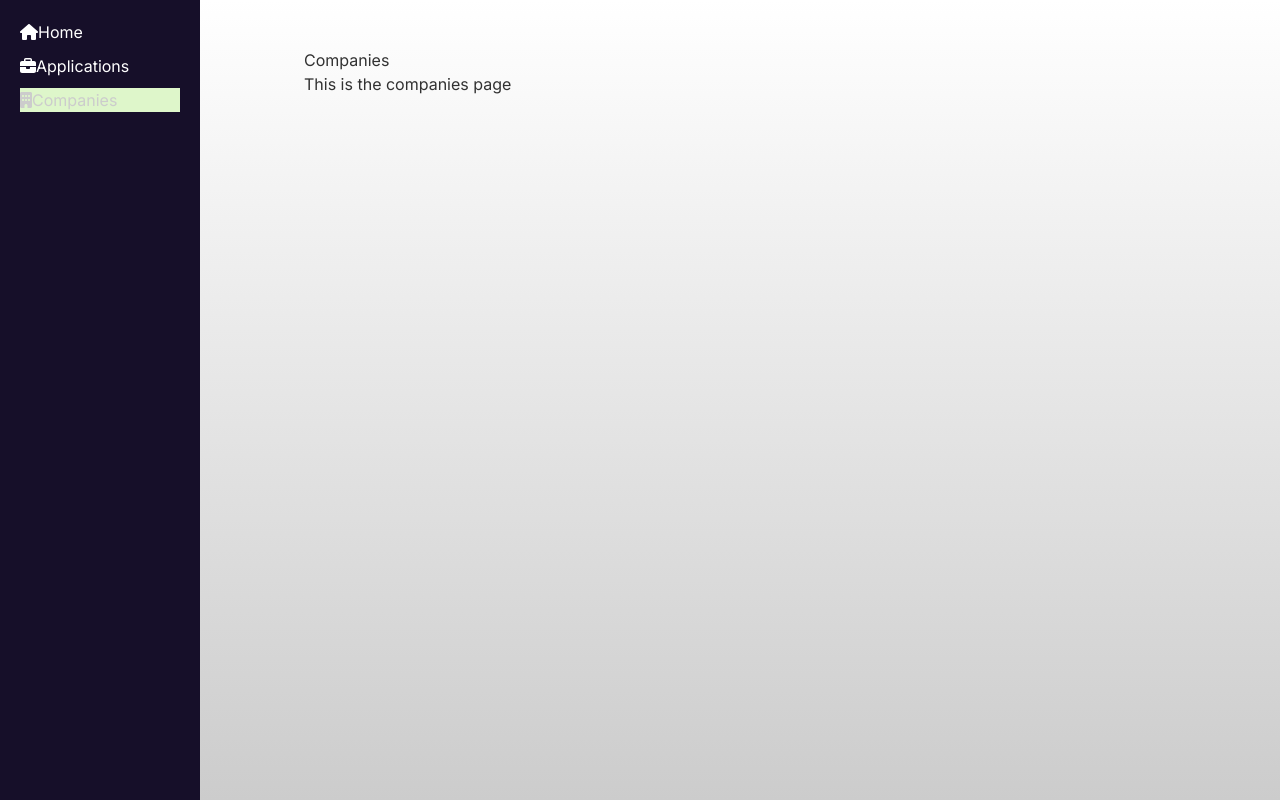
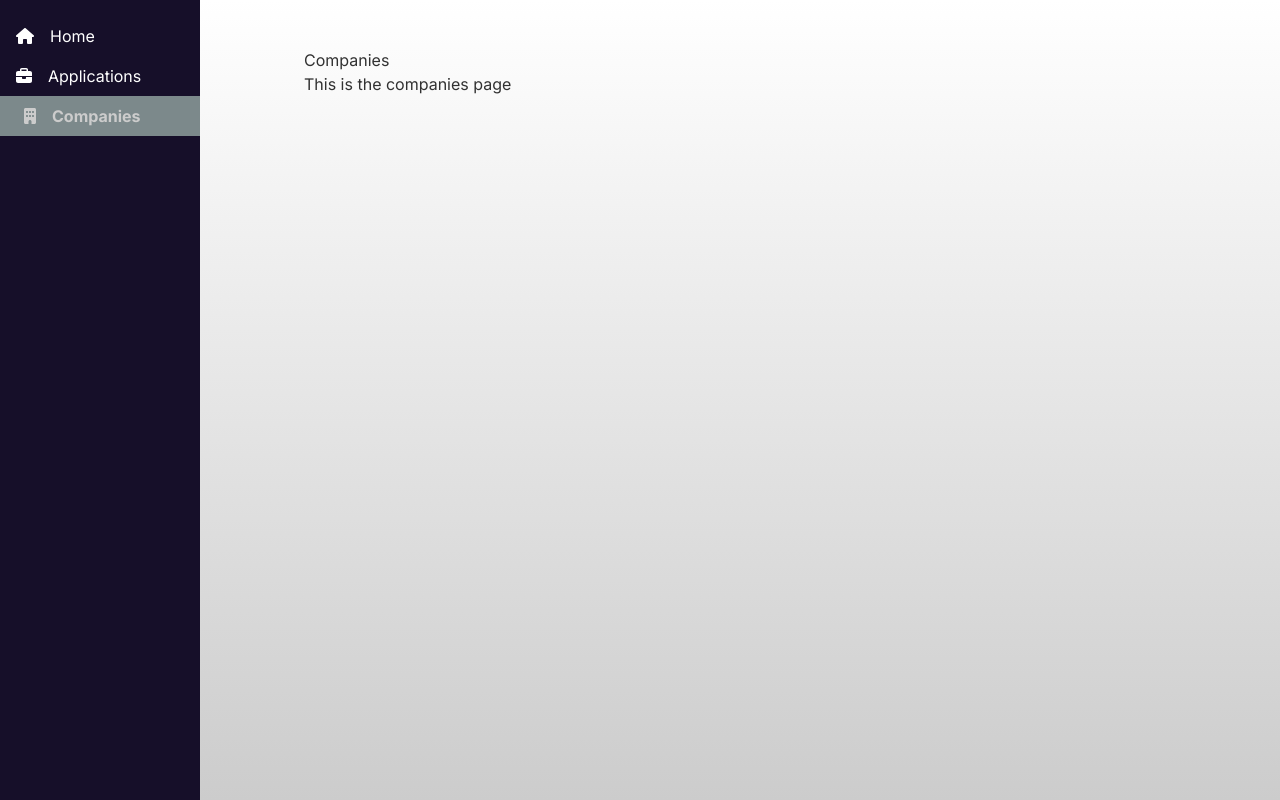
Before and after one commit to Tiburso/GoManager, a Next.js app in the folder client/: page /companies in a window 1280 px wide. Built offline with nearby package versions, Linux system fonts and the light colour scheme.

Commit message:
Update global and side navigation styles

```diff
--- a/client/app/globals.css
+++ b/client/app/globals.css
@@ -8,8 +8,8 @@
   --background-color: #ccc;
 
   --navbar-color: #160f29;
-  --background-end-rgb: #7c898b;
-  --background-start-rgb: #93a3b1;
+  --primary-rgb: #7c898b;
+  --secondary-rgb: #93a3b1;
   --tertiary-rgb: #def6ca;
 }
 
@@ -25,5 +25,6 @@
 
 body {
   color: var(--text-color);
-  background: linear-gradient(to bottom, transparent, var(--background-color));
+  background: linear-gradient(to bottom, transparent, var(--background-color))
+    transparent;
 }
--- a/client/app/styles/SideNav.module.css
+++ b/client/app/styles/SideNav.module.css
@@ -1,31 +1,44 @@
 .sidenav {
-  width: 200px;
+  width: 25vh;
   height: 100vh;
   position: fixed;
   left: 0;
   top: 0;
   background-color: var(--navbar-color);
-  padding: 20px;
+  padding: 1em 0;
   color: #fff;
 }
 
 .sidenav a {
+  width: 100%;
   display: block;
   color: #fff;
   text-decoration: none;
-  margin-bottom: 10px;
   transition:
     color 0.3s ease,
     background-color 0.3s ease;
+  padding: 0.5em 1em;
+}
+
+.sidenav a span {
+  margin-left: 1em;
 }
 
 .sidenav a:hover {
-  background-color: var(--tertiary-rgb);
   color: #ccc;
 }
 
 /* active sidenav link */
 .sidenav a.active {
-  background-color: var(--tertiary-rgb);
+  font-weight: bold;
+  background-color: var(--primary-rgb);
   color: #ccc;
 }
+
+.sidenav a.active::before {
+  content: '';
+  display: inline-block;
+  height: 100%;
+  width: 0.5em;
+  background: #fff;
+}
--- a/client/app/ui/SideNav.tsx
+++ b/client/app/ui/SideNav.tsx
@@ -20,21 +20,21 @@ export default function SideNav() {
     <div id="sidenav" className={styles.sidenav}>
       <Link href="/" className={clsx({ [styles.active]: pathname === '/' })}>
         <FontAwesomeIcon icon={faHome} />
-        Home
+        <span>Home</span>
       </Link>
       <Link
         href="/applications"
         className={clsx({ [styles.active]: pathname === '/applications' })}
       >
         <FontAwesomeIcon icon={faBriefcase} />
-        Applications
+        <span>Applications</span>
       </Link>
       <Link
         href="/companies"
         className={clsx({ [styles.active]: pathname === '/companies' })}
       >
         <FontAwesomeIcon icon={faBuilding} />
-        Companies
+        <span>Companies</span>
       </Link>
     </div>
   );
```
